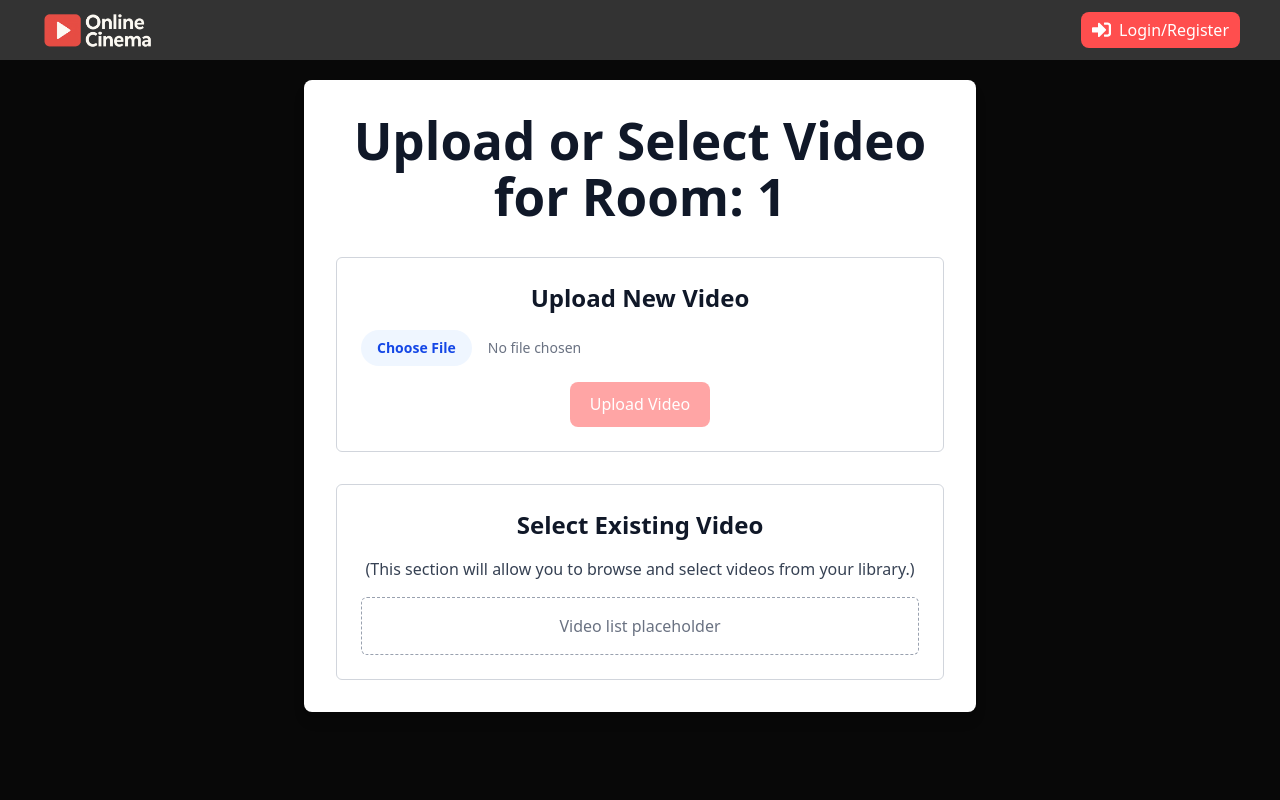
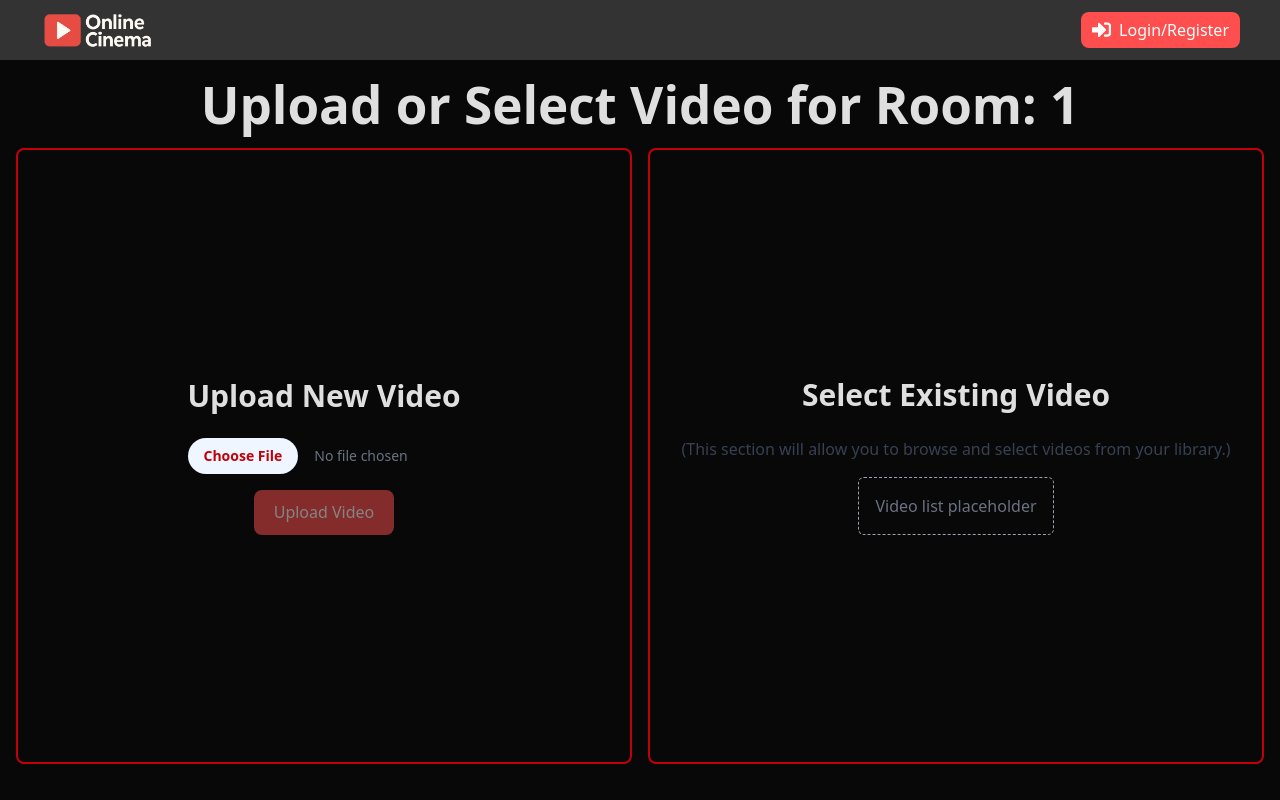
Before and after one commit to kuuhaku86/online-cinema, a React (Vite) app in the folder frontend/: page /video-selection/1 in a window 1280 px wide. Built offline with nearby package versions, Linux system fonts and the light colour scheme.

Commit message:
Change the VideoSelectionPage design

```diff
--- a/frontend/src/pages/VideoSelectionPage.tsx
+++ b/frontend/src/pages/VideoSelectionPage.tsx
@@ -44,20 +44,19 @@
   };
 
   return (
-    <div className="container mx-auto p-8 mt-5 max-w-2xl bg-white dark:bg-gray-800 rounded-lg shadow-lg">
-      <h1 className="text-4xl font-bold text-center mb-8 text-gray-900 dark:text-white">
+    <div className="h-[90vh] flex flex-col p-4">
+      {" "}
+      <h1 className="text-2xl font-bold mb-4 text-center">
         Upload or Select Video for Room: {shortCode}
       </h1>
-
-      <div className="mb-8 p-6 border border-gray-300 dark:border-gray-700 rounded-md">
-        <h2 className="text-2xl font-semibold mb-4 text-gray-900 dark:text-white">
-          Upload New Video
-        </h2>
+      <div className="flex-grow grid grid-cols-12 gap-4">
+        <div className="border-2 rounded-lg border-red-700 col-span-6 h-full p-4 flex flex-col justify-center items-center text-center">
+          <h2 className="text-3xl font-bold mb-6">Upload New Video</h2>
           <input
             type="file"
             accept="video/*"
             onChange={handleFileChange}
-          className="block w-full text-sm text-gray-500 file:mr-4 file:py-2 file:px-4 file:rounded-full file:border-0 file:text-sm file:font-semibold file:bg-blue-50 file:text-blue-700 hover:file:bg-blue-100 dark:text-gray-400 dark:file:bg-blue-900 dark:file:text-blue-100 dark:hover:file:bg-blue-800"
+            className="block text-sm text-gray-500 file:mr-4 file:py-2 file:px-4 file:rounded-full file:border-0 file:text-sm file:font-semibold file:bg-blue-50 file:text-red-700 hover:file:bg-blue-100 dark:text-gray-400 dark:file:bg-red-500 dark:file:text-blue-100 dark:hover:file:bg-gray-700"
           />
           {selectedFile && (
             <p className="mt-2 text-gray-700 dark:text-gray-300">
@@ -76,11 +75,8 @@
             <p className="mt-2 text-green-500">{uploadSuccess}</p>
           )}
         </div>
-
-      <div className="p-6 border border-gray-300 dark:border-gray-700 rounded-md">
-        <h2 className="text-2xl font-semibold mb-4 text-gray-900 dark:text-white">
-          Select Existing Video
-        </h2>
+        <div className="border-2 rounded-lg border-red-700 col-span-6 h-full p-4 flex flex-col justify-center items-center text-center">
+          <h2 className="text-3xl font-bold mb-6">Select Existing Video</h2>
           <p className="text-gray-700 dark:text-gray-300">
             (This section will allow you to browse and select videos from your
             library.)
@@ -91,6 +87,7 @@
           </div>
         </div>
       </div>
+    </div>
   );
 };
 
```
Lines whose indentation alone changed are shown as unchanged.
